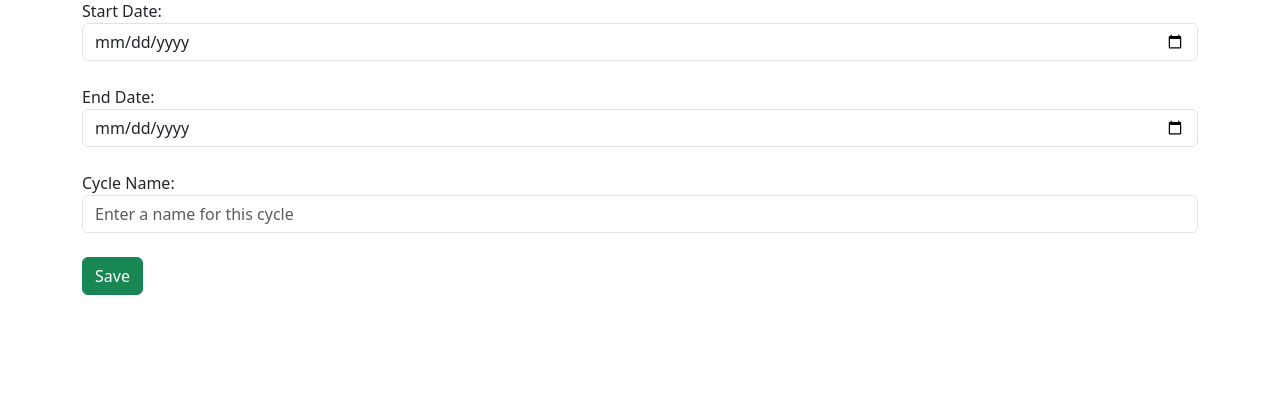
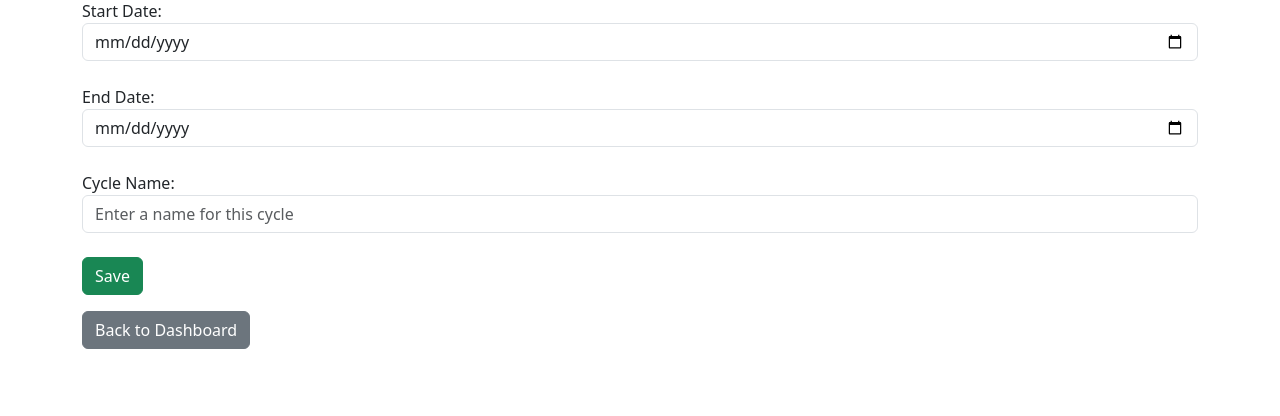
Before and after one commit to Glendeschema/tracker_app, a PHP site: page /track_cycle.php in a window 1280 px wide. Shown: the part 47-463 px from the top of the page. Run offline with PHP 8.4, Linux system fonts and the light colour scheme; the visitor is signed in with stand-in values (Sample User, id 1); some libraries are stand-ins or nearby versions.

Commit message:
Update track_cycle.php

```diff
--- a/track_cycle.php
+++ b/track_cycle.php
@@ -38,5 +38,7 @@ if ($_SERVER["REQUEST_METHOD"] == "POST") {
         <input type="text" name="name" class="form-control" placeholder="Enter a name for this cycle" required><br>
         <button type="submit" class="btn btn-success">Save</button>
     </form>
+    <a href="index.php" class="btn btn-secondary mt-3">Back to Dashboard</a>
+
 </body>
 </html>
```
